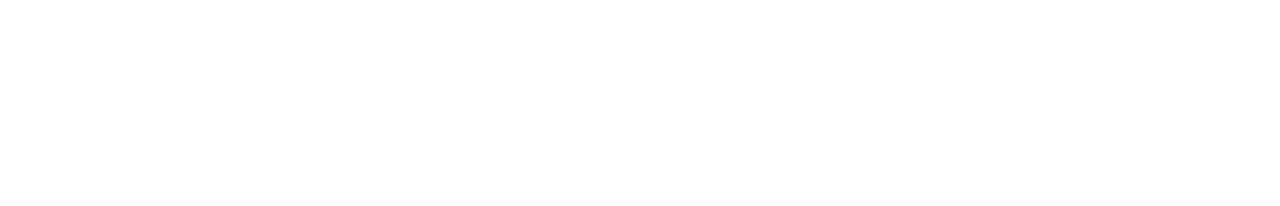
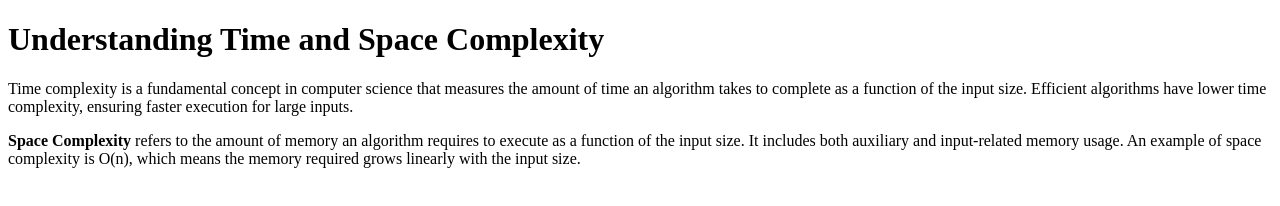
Before and after one commit to acciojob/time-and-space-complexity-SudeepGhosh12, a website: page main.html in a window 1280 px wide. Drawn offline with Linux system fonts and the light colour scheme.

Commit message:
created a submission

```diff
--- a/main.html
+++ b/main.html
@@ -8,6 +8,9 @@
 
 <body>
 	<!-- the entire body must be written by student -->
+	    <h1>Understanding Time and Space Complexity</h1>
+    <p>Time complexity is a fundamental concept in computer science that measures the amount of time an algorithm takes to complete as a function of the input size. Efficient algorithms have lower time complexity, ensuring faster execution for large inputs.</p>
+    <p><b>Space Complexity</b> refers to the amount of memory an algorithm requires to execute as a function of the input size. It includes both auxiliary and input-related memory usage. An example of space complexity is O(n), which means the memory required grows linearly with the input size.</p>
     <script type="text/javascript" src="./script.js">
 </script>
 
```
